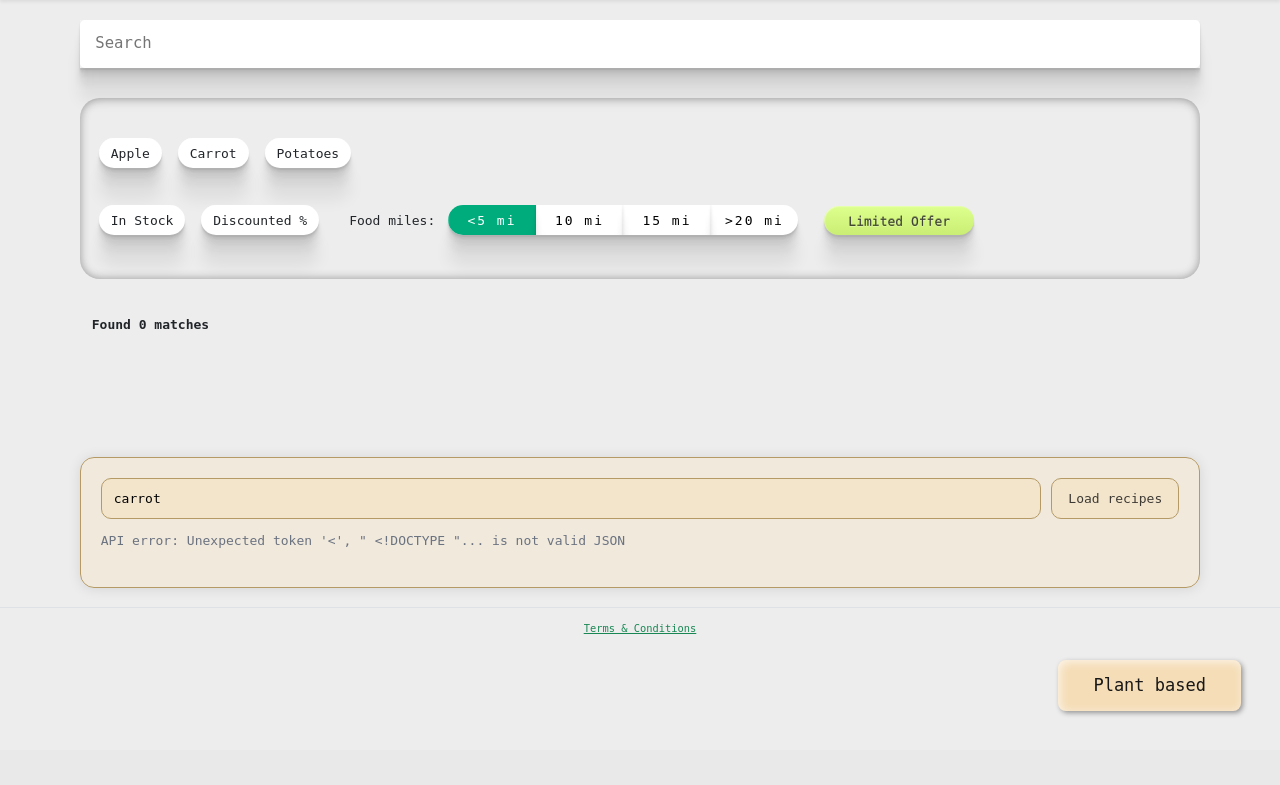
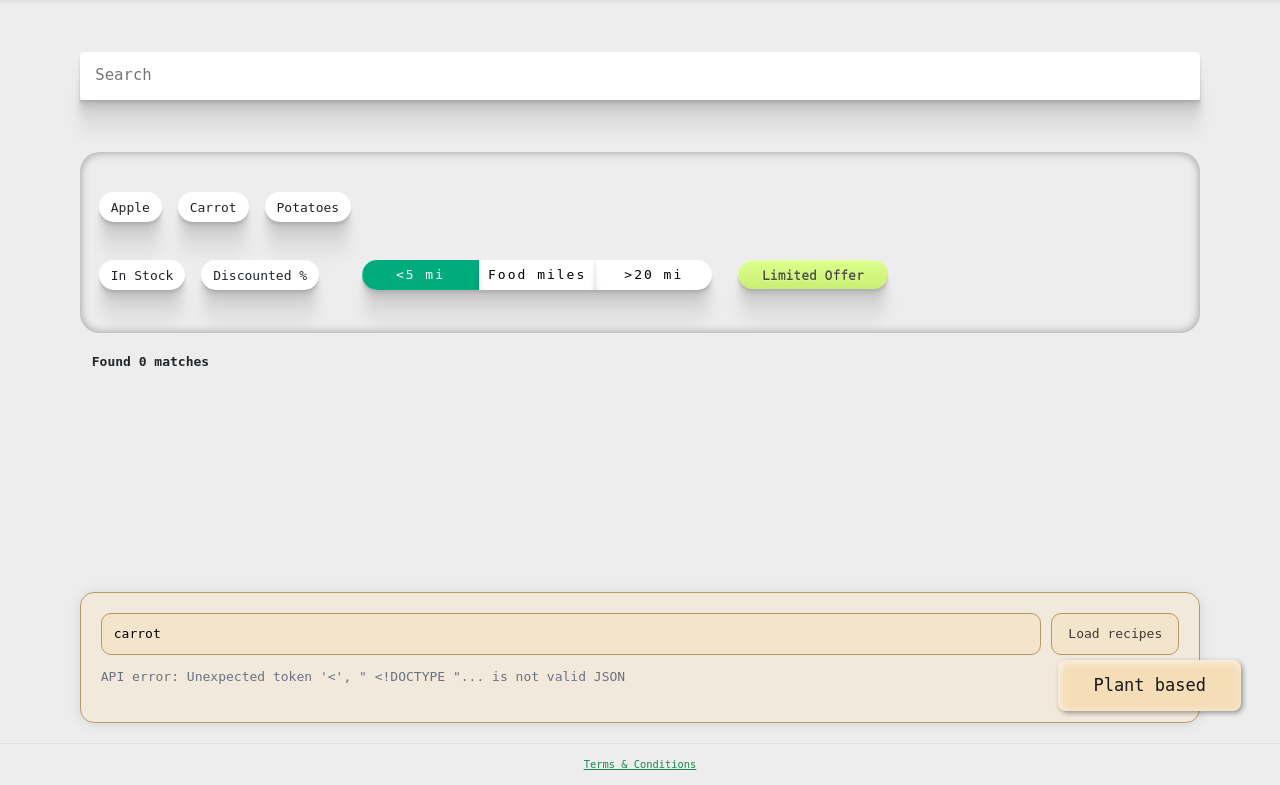
Before and after one commit to SkProGL/marketplace, a Django app: page / in a window 1280 px wide. Shown: the part 50-835 px from the top of the page. Before the commit the page ends 765 px from the top, so only its background shows below. Run offline with Django 5.2, Linux system fonts and the light colour scheme; data that the repository does not hold is empty.

Commit message:
changed food miles label

```diff
--- a/marketplace_platform/core/static/home.css
+++ b/marketplace_platform/core/static/home.css
@@ -19,7 +19,8 @@
   box-shadow: inset 0 0 10px #959595;
   border-radius: 20px;
   padding: 10px 15px;
-  margin: 30px 0;
+  /* margin: 30px 0; */
+  margin: 4rem 0 1rem 0;
 }
 .filters {
   user-select: none;
@@ -278,6 +279,7 @@
   --width-of-input: 300px;
   border: none;
   padding: 0;
+  margin: 4rem 0 0 0;
 }
 
 .input-alt {
--- a/marketplace_platform/core/templates/api-meals.html
+++ b/marketplace_platform/core/templates/api-meals.html
@@ -1,6 +1,6 @@
 <style>
   .api-meals-section {
-    margin-top: 32px;
+    margin-top: 10rem;
     padding: 20px;
     border-radius: 14px;
     box-shadow: 0px 1px 13px rgba(0, 0, 0, 0.1);
--- a/marketplace_platform/core/templates/checkout.html
+++ b/marketplace_platform/core/templates/checkout.html
@@ -1,7 +1,7 @@
 {% extends "base.html" %}
 {% block content %}
 <div class="container mt-5 d-flex justify-content-center">
-    <div class="widget-account-form-card" style="width: 100%; max-width: 900px; padding: 3rem; align-items: flex-start;">
+    <div class="widget-account-form-card" style="width: 100%; padding: 3rem; align-items: flex-start;">
         <h2 style="color: var(--main-color); margin-bottom: 1.5rem;">Secure Checkout</h2>
 
         <form action="{% url 'checkout' %}" method="POST" class="w-100">
--- a/marketplace_platform/core/templates/components/widget-food-miles.html
+++ b/marketplace_platform/core/templates/components/widget-food-miles.html
@@ -1,6 +1,6 @@
 <div class="food-miles-filter">
   <!-- From Uiverse.io by Yaya12085 -->
-  <span class="food-miles-title">Food miles:</span>
+  <span class="food-miles-title"></span>
   <div class="radio-input">
     <label>
       <input
@@ -14,14 +14,10 @@
     </label>
     <label>
       <input value="value-2" name="value-radio" id="value-2" type="radio" />
-      <span>10</span>
+      <span>Food miles</span>
     </label>
     <label>
       <input value="value-3" name="value-radio" id="value-3" type="radio" />
-      <span>15</span>
-    </label>
-    <label>
-      <input value="value-4" name="value-radio" id="value-4" type="radio" />
       <span>&gt;20</span>
     </label>
     <span class="selection"></span>
@@ -44,11 +40,16 @@
     display: none;
   }
 
-  .radio-input label span::after {
+.radio-input label:nth-child(2) span::after {
+    content: "";
+  }
+
+  .radio-input label:not(:nth-child(2)) span::after {
     content: " mi";
   }
   .radio-input {
     --container_width: 350px;
+    --option_count: 3;
     position: relative;
     display: flex;
     align-items: center;
@@ -90,8 +91,7 @@
     display: none;
     position: absolute;
     height: 100%;
-    /* width: calc(var(--container_width) / 4); */
-    width: 25%;
+    width: calc(100% / var(--option_count));
     z-index: 0;
     left: 0;
     top: 0;
@@ -108,27 +108,17 @@
   }
 
   .radio-input label:nth-child(1):has(input:checked) ~ .selection {
-    /* transform: translateX(calc(var(--container_width) * 0 / 4)); */
-
     transform: translateX(0%);
   }
 
   .radio-input label:nth-child(2):has(input:checked) ~ .selection {
-    /* transform: translateX(calc(var(--container_width) * 1 / 4)); */
-
     transform: translateX(100%);
   }
 
   .radio-input label:nth-child(3):has(input:checked) ~ .selection {
-    /* transform: translateX(calc(var(--container_width) * 2 / 4)); */
-
     transform: translateX(200%);
   }
 
-  .radio-input label:nth-child(4):has(input:checked) ~ .selection {
-    /* transform: translateX(calc(var(--container_width) * 3 / 4)); */
-    transform: translateX(300%);
-  }
   .input-alt,
   label {
     box-shadow:
```
